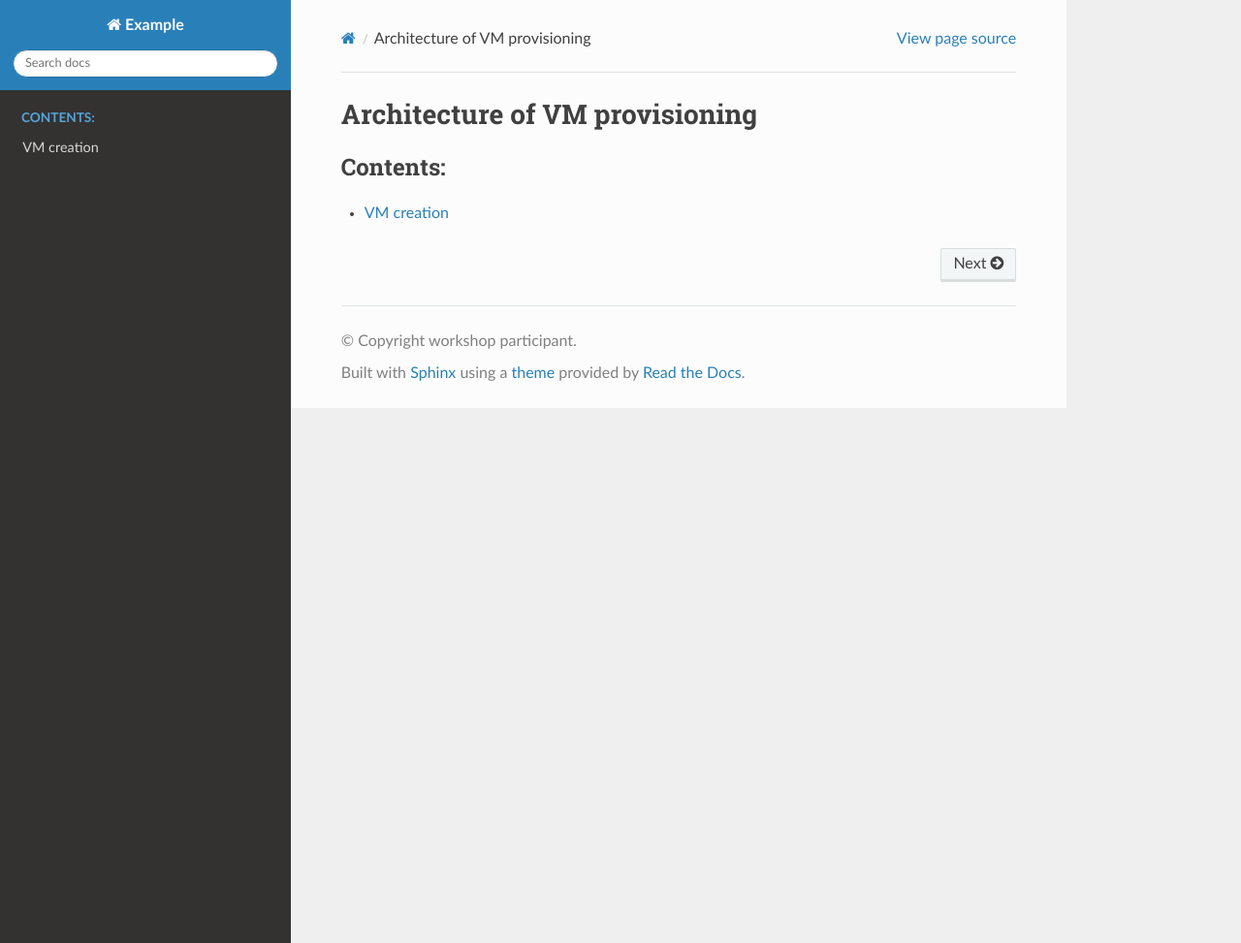
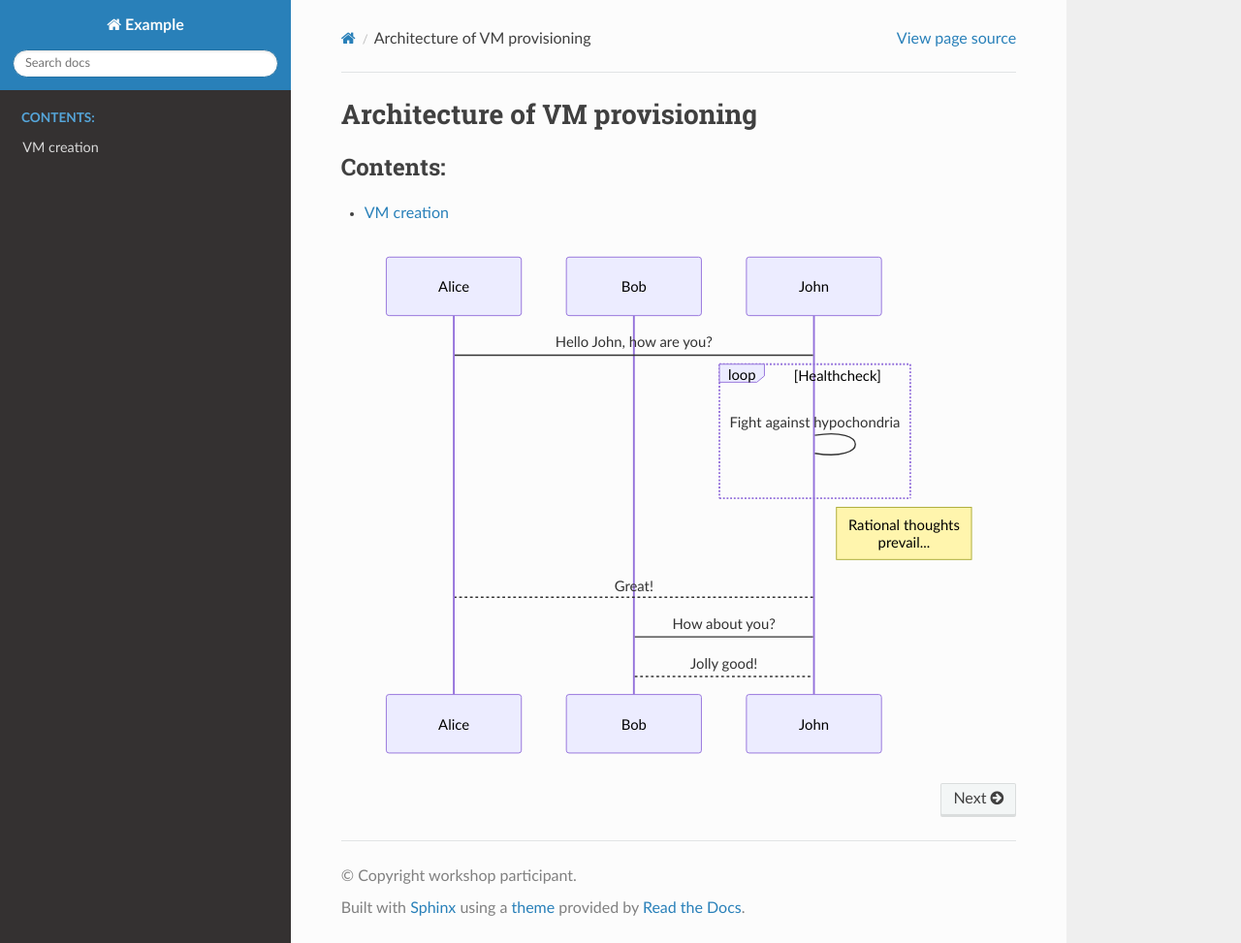
Before and after one commit to NAICNO/pages-test, a Sphinx documentation site: the page built from doc/index.rst, in a window 1280 px wide and 973 px high. Shown: the whole window at 97% size. Built offline with Sphinx 7.4.7 and the Read the Docs theme 2.0.0, drawn with Linux system fonts in a browser that asks for light colours.

Commit message:
Setting up mermaid diagrams

```diff
--- a/doc/index.rst
+++ b/doc/index.rst
@@ -6,3 +6,17 @@ Architecture of VM provisioning
    :caption: Contents:
 
    some-feature.md
+
+.. mermaid::
+
+   sequenceDiagram
+      participant Alice
+      participant Bob
+      Alice->John: Hello John, how are you?
+      loop Healthcheck
+          John->John: Fight against hypochondria
+      end
+      Note right of John: Rational thoughts <br/>prevail...
+      John-->Alice: Great!
+      John->Bob: How about you?
+      Bob-->John: Jolly good!
```
